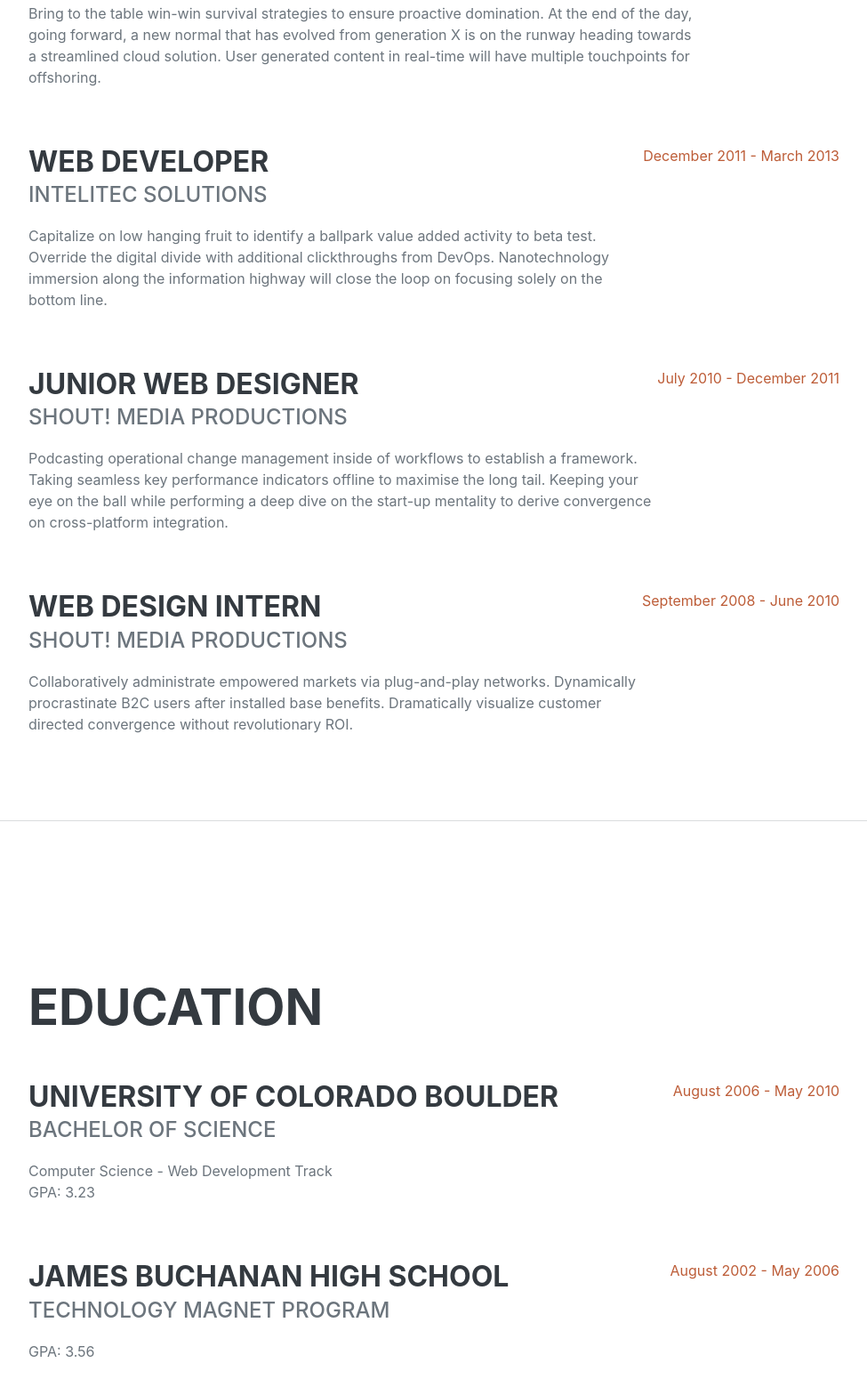
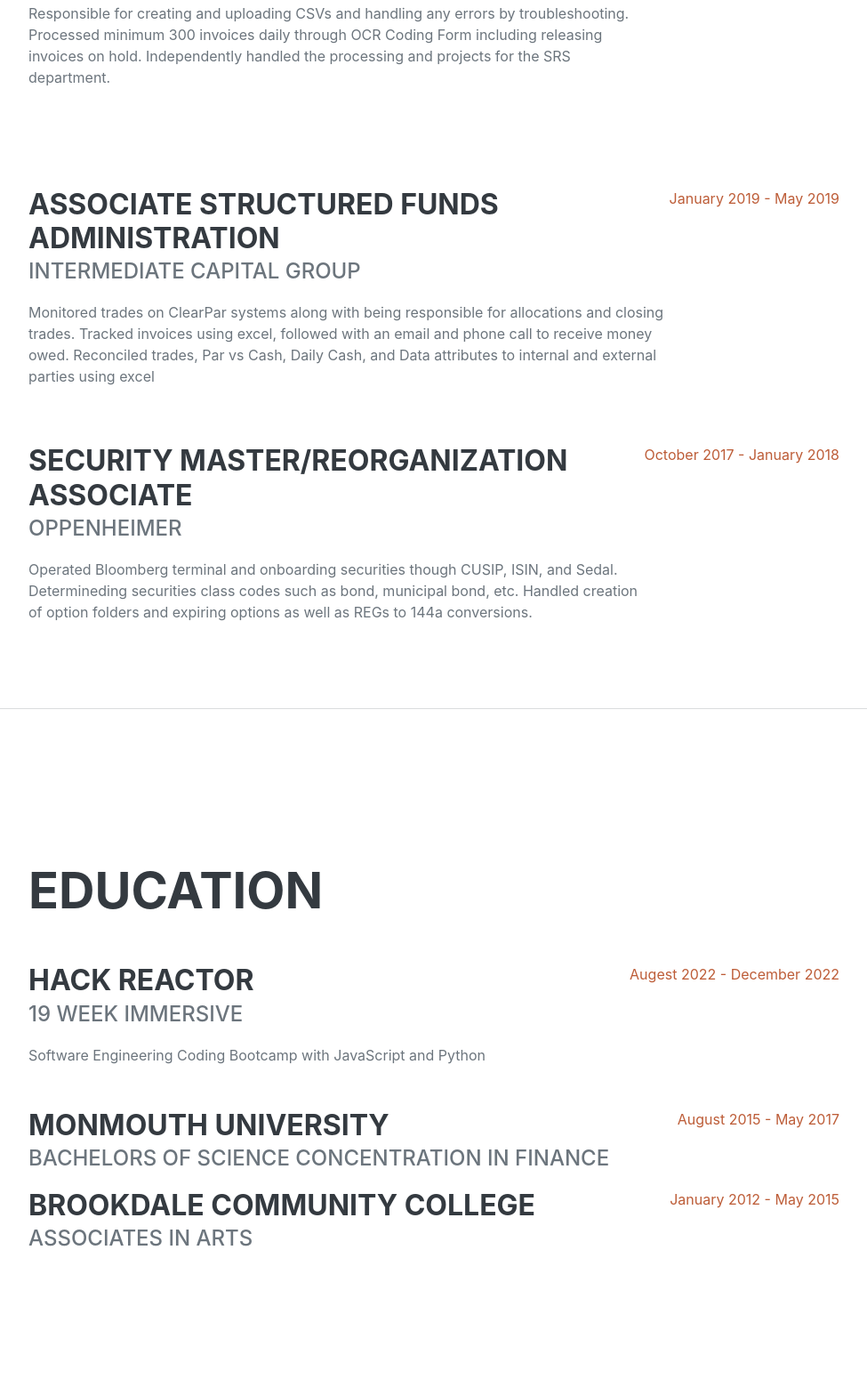
Before and after one commit to RosarioDavi/RosarioDavi.github.io, a website: page index.html in a window 1280 px wide. Shown: the part 1084-2634 px from the top of the page at 89% size, without its empty margins (288-1263 px from the left). Drawn offline with nearby package versions, Linux system fonts and the light colour scheme; files that its build step writes are made by us from their sources; a web font is replaced by a local one.

Commit message:
added about me

```diff
--- a/index.html
+++ b/index.html
@@ -30,7 +30,7 @@
                     <li class="nav-item"><a class="nav-link js-scroll-trigger" href="#education">Education</a></li>
                     <li class="nav-item"><a class="nav-link js-scroll-trigger" href="#skills">Skills</a></li>
                     <li class="nav-item"><a class="nav-link js-scroll-trigger" href="#interests">Interests</a></li>
-                    <!-- <li class="nav-item"><a class="nav-link js-scroll-trigger" href="#awards">Awards</a></li> -->
+                    <li class="nav-item"><a class="nav-link js-scroll-trigger" href="#awards">Projects</a></li>
                 </ul>
             </div>
         </nav>
@@ -44,14 +44,14 @@
                         <span class="text-primary">Davi</span>
                     </h1>
                     <div class="subheading mb-5">
-                        3542 Berry Street · Cheyenne Wells, CO 80810 · (317) 585-8468 ·
-                        <a href="mailto:name@email.com">name@email.com</a>
+                        45 Manor Parkway · Lincroft, NJ 07738 · (908) 461-6288 ·
+                        <a href="mailto:name@email.com">Rosariodavi9@gmail.com</a>
                     </div>
-                    <p class="lead mb-5">I am experienced in leveraging agile frameworks to provide a robust synopsis for high level overviews. Iterative approaches to corporate strategy foster collaborative thinking to further the overall value proposition.</p>
+                    <p class="lead mb-5">Bio Here</p>
                     <div class="social-icons">
-                        <a class="social-icon" href="#!"><i class="fab fa-linkedin-in"></i></a>
-                        <a class="social-icon" href="#!"><i class="fab fa-github"></i></a>
-                        <a class="social-icon" href="#!"><i class="fab fa-twitter"></i></a>
+                        <a class="social-icon" href="https://www.linkedin.com/in/rosario-davi/"><i class="fab fa-linkedin-in"></i></a>
+                        <a class="social-icon" href="https://github.com/"><i class="fab fa-github"></i></a>
+                        <a class="social-icon" href="https://gitlab.com/"><i class="fab fa-gitlab"></i></a>
                         <a class="social-icon" href="#!"><i class="fab fa-facebook-f"></i></a>
                     </div>
                 </div>
@@ -63,35 +63,38 @@
                     <h2 class="mb-5">Experience</h2>
                     <div class="d-flex flex-column flex-md-row justify-content-between mb-5">
                         <div class="flex-grow-1">
-                            <h3 class="mb-0">Senior Web Developer</h3>
-                            <div class="subheading mb-3">Intelitec Solutions</div>
-                            <p>Bring to the table win-win survival strategies to ensure proactive domination. At the end of the day, going forward, a new normal that has evolved from generation X is on the runway heading towards a streamlined cloud solution. User generated content in real-time will have multiple touchpoints for offshoring.</p>
+                            <h3 class="mb-0">Junior Accountant </h3>
+                            <div class="subheading mb-3">Wakefern Food Corp</div>
+                            <p> Responsible for creating and uploading CSVs and handling any errors by troubleshooting.
+                                Processed minimum 300 invoices daily through OCR Coding Form including releasing invoices on hold.
+                                Independently handled the processing and projects for the SRS department.
+                            </p>
                         </div>
-                        <div class="flex-shrink-0"><span class="text-primary">March 2013 - Present</span></div>
+                        <div class="flex-shrink-0"><span class="text-primary">December 2019 - July 2022</span></div>
                     </div>
+                    <div class="d-flex flex-column flex-md-row justify-content-between mb-5"> </div>
+
                     <div class="d-flex flex-column flex-md-row justify-content-between mb-5">
                         <div class="flex-grow-1">
-                            <h3 class="mb-0">Web Developer</h3>
-                            <div class="subheading mb-3">Intelitec Solutions</div>
-                            <p>Capitalize on low hanging fruit to identify a ballpark value added activity to beta test. Override the digital divide with additional clickthroughs from DevOps. Nanotechnology immersion along the information highway will close the loop on focusing solely on the bottom line.</p>
+                            <h3 class="mb-0">Associate Structured Funds Administration</h3>
+                            <div class="subheading mb-3">Intermediate Capital Group</div>
+                            <p> Monitored trades on ClearPar systems along with being responsible for allocations and closing trades.
+                                Tracked invoices using excel, followed with an email and phone call to receive money owed.
+                                Reconciled trades, Par vs Cash, Daily Cash, and Data attributes to internal and external parties using excel
+                            </p>
                         </div>
-                        <div class="flex-shrink-0"><span class="text-primary">December 2011 - March 2013</span></div>
-                    </div>
-                    <div class="d-flex flex-column flex-md-row justify-content-between mb-5">
-                        <div class="flex-grow-1">
-                            <h3 class="mb-0">Junior Web Designer</h3>
-                            <div class="subheading mb-3">Shout! Media Productions</div>
-                            <p>Podcasting operational change management inside of workflows to establish a framework. Taking seamless key performance indicators offline to maximise the long tail. Keeping your eye on the ball while performing a deep dive on the start-up mentality to derive convergence on cross-platform integration.</p>
-                        </div>
-                        <div class="flex-shrink-0"><span class="text-primary">July 2010 - December 2011</span></div>
+                        <div class="flex-shrink-0"><span class="text-primary">January 2019 - May 2019</span></div>
                     </div>
                     <div class="d-flex flex-column flex-md-row justify-content-between">
                         <div class="flex-grow-1">
-                            <h3 class="mb-0">Web Design Intern</h3>
-                            <div class="subheading mb-3">Shout! Media Productions</div>
-                            <p>Collaboratively administrate empowered markets via plug-and-play networks. Dynamically procrastinate B2C users after installed base benefits. Dramatically visualize customer directed convergence without revolutionary ROI.</p>
+                            <h3 class="mb-0">Security Master/Reorganization Associate</h3>
+                            <div class="subheading mb-3">Oppenheimer</div>
+                            <p> Operated Bloomberg terminal and onboarding securities though CUSIP, ISIN, and Sedal.
+                                Determineding securities class codes such as bond, municipal bond, etc.
+                                Handled creation of option folders and expiring options as well as REGs to 144a conversions.
+                            </p>
                         </div>
-                        <div class="flex-shrink-0"><span class="text-primary">September 2008 - June 2010</span></div>
+                        <div class="flex-shrink-0"><span class="text-primary">October 2017 - January 2018 </span></div>
                     </div>
                 </div>
             </section>
@@ -102,20 +105,26 @@
                     <h2 class="mb-5">Education</h2>
                     <div class="d-flex flex-column flex-md-row justify-content-between mb-5">
                         <div class="flex-grow-1">
-                            <h3 class="mb-0">University of Colorado Boulder</h3>
-                            <div class="subheading mb-3">Bachelor of Science</div>
-                            <div>Computer Science - Web Development Track</div>
-                            <p>GPA: 3.23</p>
+                            <h3 class="mb-0">Hack Reactor</h3>
+                            <div class="subheading mb-3">19 Week Immersive</div>
+                            <div>Software Engineering Coding Bootcamp with JavaScript and Python</div>
+
                         </div>
-                        <div class="flex-shrink-0"><span class="text-primary">August 2006 - May 2010</span></div>
+                        <div class="flex-shrink-0"><span class="text-primary">Augest 2022 - December 2022</span></div>
                     </div>
                     <div class="d-flex flex-column flex-md-row justify-content-between">
                         <div class="flex-grow-1">
-                            <h3 class="mb-0">James Buchanan High School</h3>
-                            <div class="subheading mb-3">Technology Magnet Program</div>
-                            <p>GPA: 3.56</p>
+                            <h3 class="mb-0">Monmouth University</h3>
+                            <div class="subheading mb-3">Bachelors of Science Concentration in Finance</div>
                         </div>
-                        <div class="flex-shrink-0"><span class="text-primary">August 2002 - May 2006</span></div>
+                        <div class="flex-shrink-0"><span class="text-primary">August 2015 - May 2017</span></div>
+                    </div>
+                    <div class="d-flex flex-column flex-md-row justify-content-between">
+                        <div class="flex-grow-1">
+                            <h3 class="mb-0">Brookdale Community College</h3>
+                            <div class="subheading mb-3">Associates in Arts </div>
+                        </div>
+                        <div class="flex-shrink-0"><span class="text-primary">January 2012 - May 2015</span></div>
                     </div>
                 </div>
             </section>
```
Also changed, not shown: dist/assets/img/profile.jpg, dist/css/styles.css, dist/index.html.
